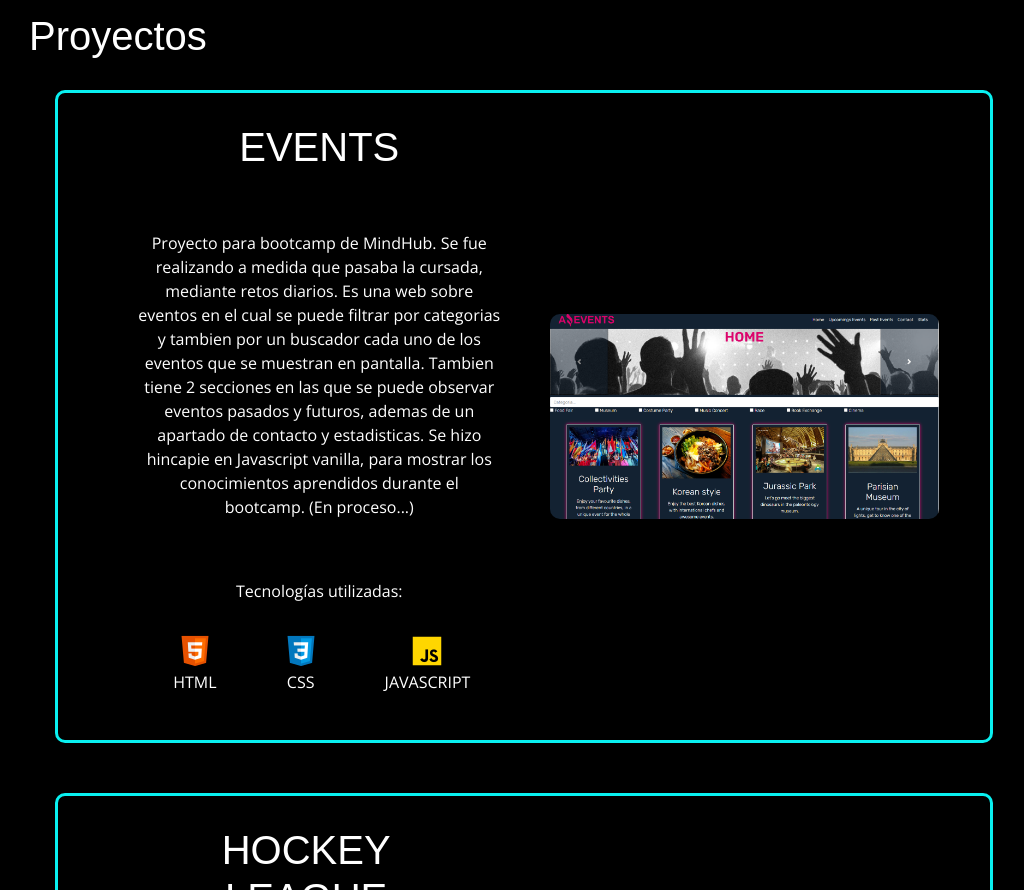
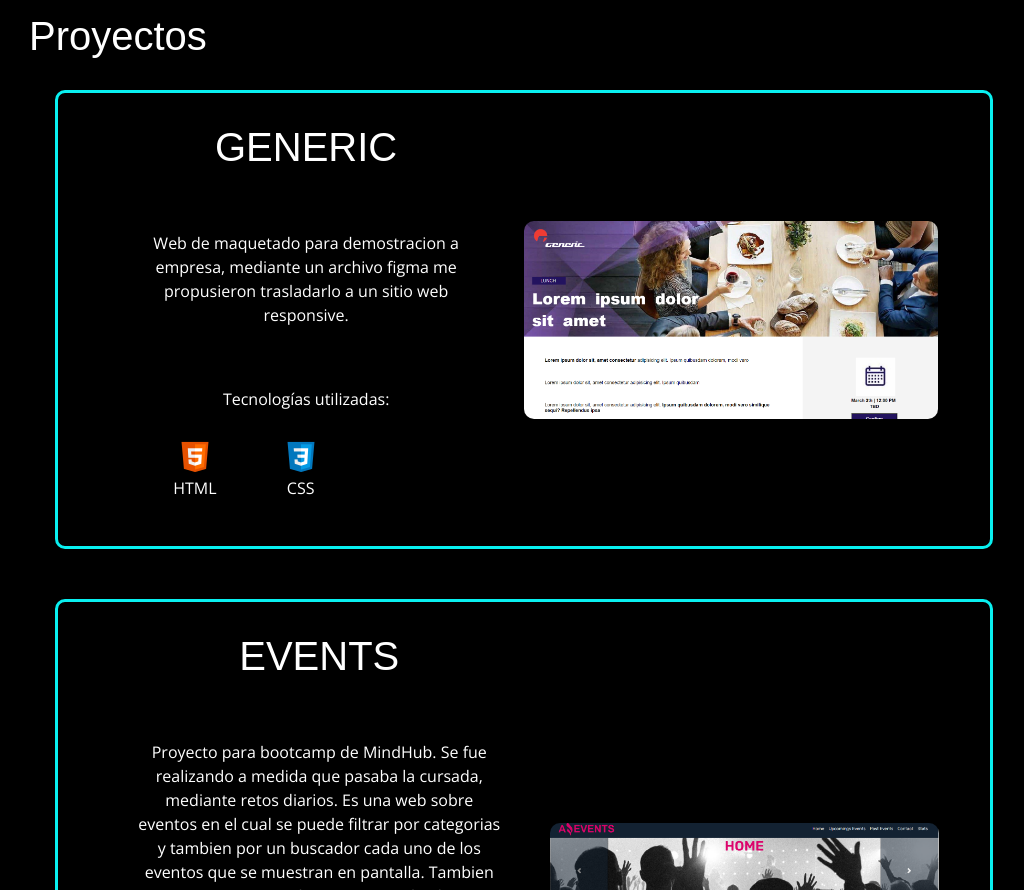
Before and after one commit to gonzatroncoso/Portfolio, a plain HTML site: page index.html in a window 1280 px wide. Shown: the part 1202-2092 px from the top of the page, without its empty margins (116-1140 px from the left). Drawn offline with nearby package versions, Linux system fonts and the light colour scheme; a web font is replaced by a local one.

Commit message:
se agrega nuevo proyecto

```diff
--- a/index.html
+++ b/index.html
@@ -128,6 +128,42 @@
 <section id="proyectos">
     <h2 class="titulo-proyecto">Proyectos</h2>
 
+    <div class="container-proyecto">
+        <div class="texto-proyecto">
+            <h1 class="h1-proyecto">GENERIC</h1>
+
+            <p class="explicacion-proyecto">
+                Web de maquetado para demostracion a empresa, mediante un archivo figma me propusieron trasladarlo a un sitio web responsive.
+            </p>
+
+            <p> Tecnologías utilizadas: </p>
+
+            <div class="icono-containerProyecto">
+                <div class="iconoProyecto">
+                    <img class="hvr-float-shadow" src="./imagenes/icons8-html-5-38.png" alt="icono-html">
+                    <p> HTML </p>
+                </div>
+
+                <div class="iconoProyecto">
+                    <img class="hvr-float-shadow" src="./imagenes/icons8-css3-38.png"   alt="icono-css3">
+                    <p> CSS </p>
+                </div>
+            </div>
+        </div>
+
+        <div class="containers">
+            <img src="./imagenes/generic.png" alt="imagen web fullgym" class="image">
+            <div class="middle borde-enlace">
+              <a class="borde-enlace"  href="https://gonzatroncoso.github.io/proyecto_Naiades/" target="_blank">
+                <div class="text txt-boton">Demo</div>
+              </a>
+
+              <a href="https://github.com/gonzatroncoso/proyecto_Naiades" target="_blank">
+                <div class="text txt-boton">Repo</div>
+             </a>
+            </div>
+          </div>
+    </div>
 
 
     <div class="container-proyecto">
```
Also changed, not shown: imagenes/generic.png (added).
